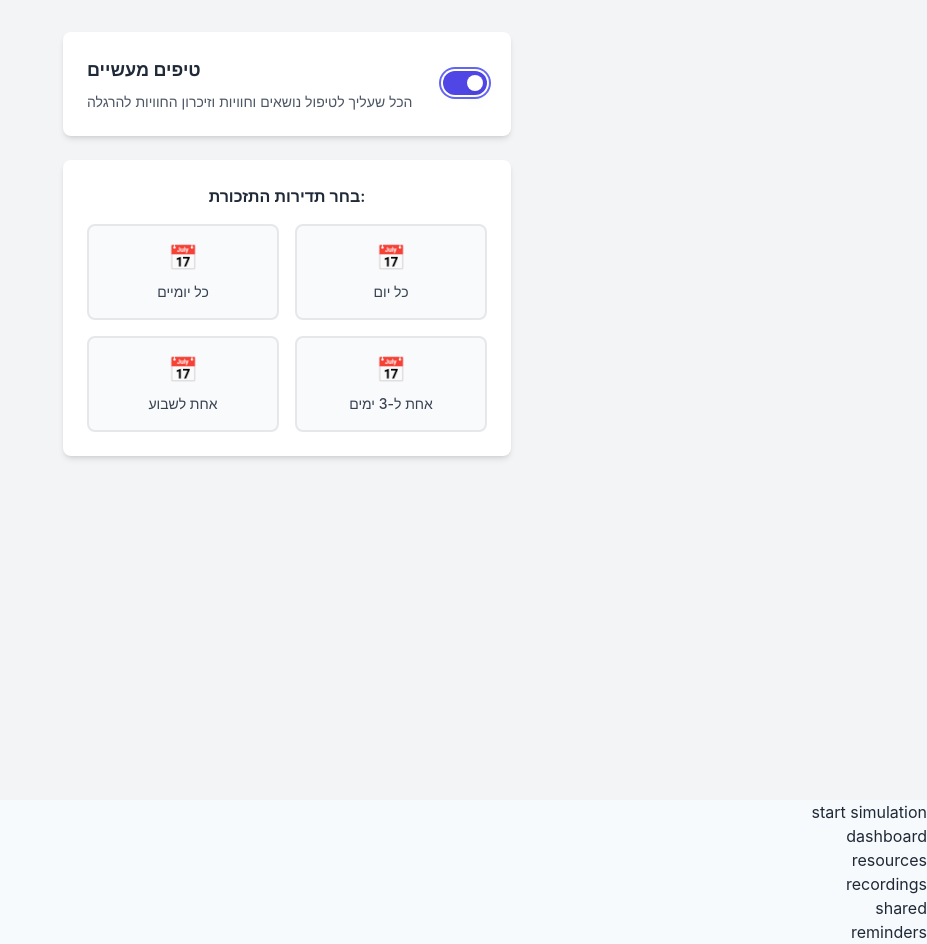
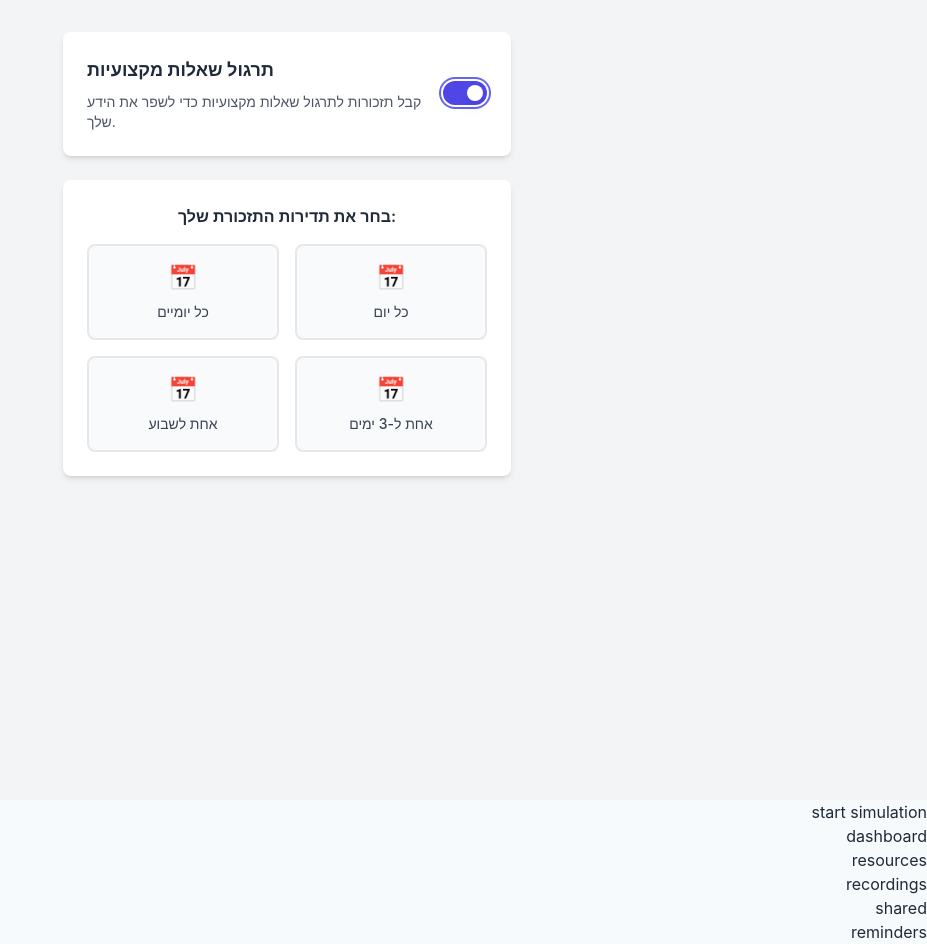
Before and after one commit to tamar0583235240/Temp-Project, a React (Create React App) app in the folder packages/frontend/: page / in a window 1280 px wide. Both pictures are taken after a click on the switch 818 px from the left and 83 px from the top of the page. Shown: the whole page, without its empty margins (353-1280 px from the left). Built offline with nearby package versions, Linux system fonts and the light colour scheme.

Commit message:
Adding an on/off button

```diff
--- a/packages/frontend/src/features/reminders/components/ToggleButtonComponent.jsx
+++ b/packages/frontend/src/features/reminders/components/ToggleButtonComponent.jsx
@@ -27,6 +27,7 @@ export default function ToggleButtonComponent() {
     { id: 'every-three-days', text: 'אחת ל-3 ימים', icon: '📅' }
   ];
 
+
   return (
     <div className="min-h-screen bg-gray-100 p-8">
       <div className="max-w-md mx-auto">
@@ -38,10 +39,10 @@ export default function ToggleButtonComponent() {
             {/* טקסט ותיאור */}
             <div>
               <h3 className="text-lg font-semibold text-gray-800 mb-2">
-                טיפים מעשיים
+              תרגול שאלות מקצועיות
               </h3>
               <p className="text-sm text-gray-600">
-                הכל שעליך לטיפול נושאים וחוויות וזיכרון החוויות להרגלה
+            קבל תזכורות לתרגול שאלות מקצועיות כדי לשפר את הידע שלך.
               </p>
             </div>
 
@@ -71,7 +72,7 @@ export default function ToggleButtonComponent() {
         {isEnabled && (
           <div className="bg-white rounded-lg shadow-md p-6">
             <h4 className="text-md font-semibold text-gray-800 mb-4 text-center">
-              בחר תדירות התזכורת:
+               בחר את תדירות התזכורת שלך:
             </h4>
             <div className="grid grid-cols-2 gap-4">
               {options.map((option) => (
```
